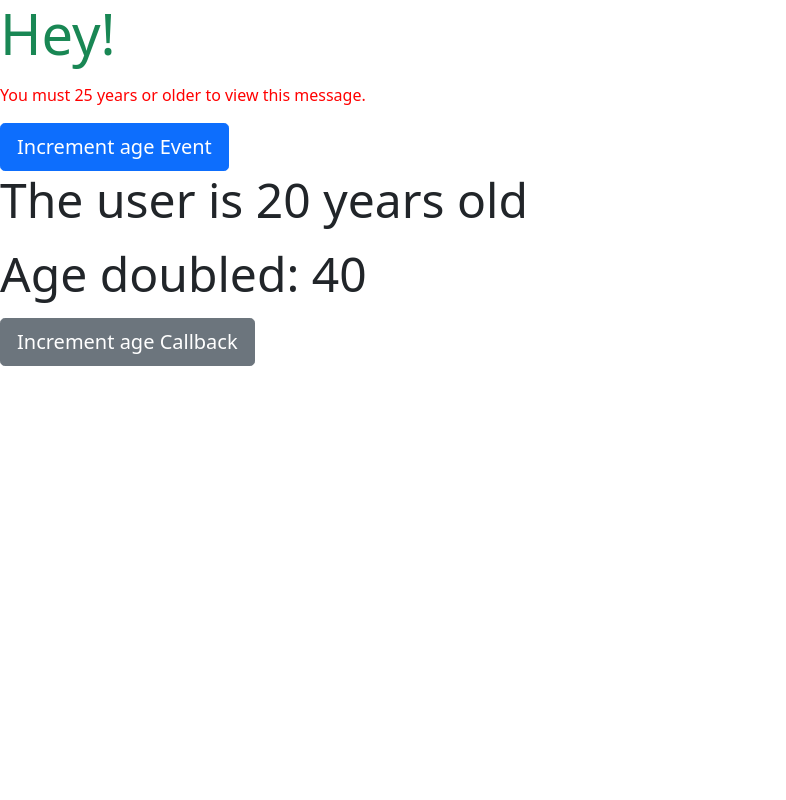
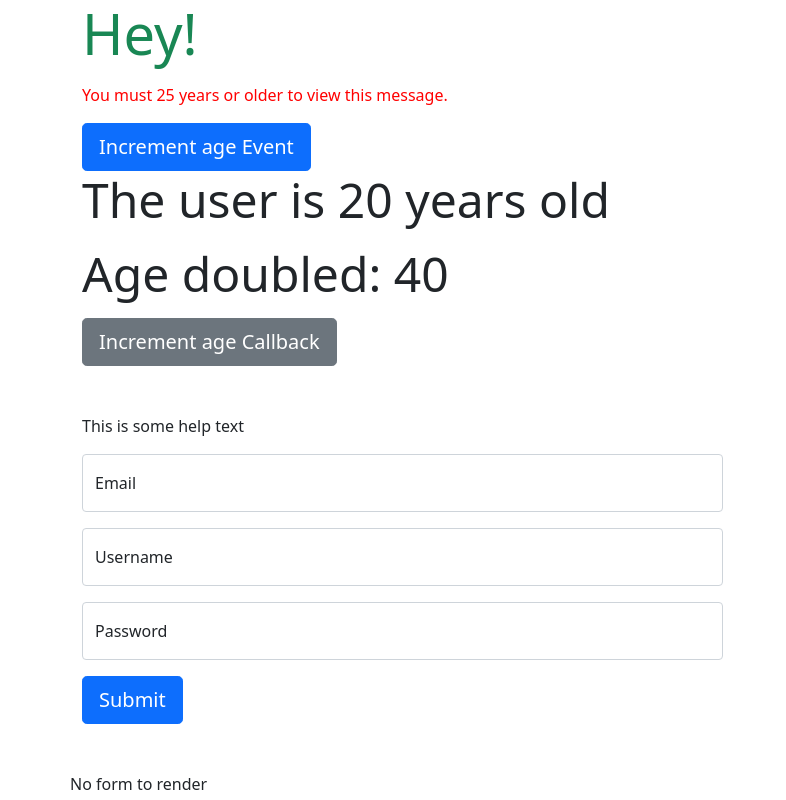
Before and after one commit to jkprogramador/vue-udemy-advanced-components, a Vue app in the folder src/: page / in a window 1280 px wide. Shown: the whole page, without its empty margins (0-786 px from the left). Built offline with nearby package versions, Linux system fonts and the light colour scheme.

Commit message:
Inserting content with slots.

```diff
--- a/src/public/index.html
+++ b/src/public/index.html
@@ -1,17 +1,25 @@
 <!DOCTYPE html>
 <html lang="en" dir="ltr">
+
 <head>
   <meta charset="utf-8">
   <meta http-equiv="X-UA-Compatible" content="IE=edge">
   <meta name="viewport" content="width=device-width,initial-scale=1.0,shrink-to-fit=no">
   <link rel="icon" href="<%= BASE_URL %>favicon.ico">
-    <title><%= htmlWebpackPlugin.options.title %></title>
+  <title>
+    <%= htmlWebpackPlugin.options.title %>
+  </title>
 </head>
+
 <body>
+  <div class="container">
     <noscript>
-      <strong>We're sorry but <%= htmlWebpackPlugin.options.title %> doesn't work properly without JavaScript enabled. Please enable it to continue.</strong>
+      <strong>We're sorry but <%= htmlWebpackPlugin.options.title %> doesn't work properly without JavaScript enabled.
+          Please enable it to continue.</strong>
     </noscript>
     <div id="app"></div>
     <!-- built files will be auto injected -->
+  </div>
 </body>
+
 </html>
--- a/src/src/App.vue
+++ b/src/src/App.vue
@@ -6,17 +6,58 @@
         :ageChangedFn="updateAgeCb"
         @onAgeChanged="updateAge"
     ></userItem>
+    <form-item>
+        <div class="col-12 help">
+            <p>This is some help text</p>
+        </div>
+        <div class="col-md-7 fields">
+            <div class="form-floating mb-3">
+                <input
+                    id="email"
+                    type="text"
+                    class="form-control"
+                    placeholder="Email"
+                />
+                <label for="email">Email</label>
+            </div>
+            <div class="form-floating mb-3">
+                <input
+                    id="username"
+                    class="form-control"
+                    type="text"
+                    placeholder="username"
+                />
+                <label for="username">Username</label>
+            </div>
+            <div class="form-floating mb-3">
+                <input
+                    id="password"
+                    class="form-control"
+                    type="text"
+                    placeholder="password"
+                />
+                <label for="password">Password</label>
+            </div>
+        </div>
+        <div class="col-12 buttons">
+            <button type="submit" class="btn btn-primary btn-lg">Submit</button>
+        </div>
+    </form-item>
+
+    <form-item />
 </template>
 
 <script>
 import GreetingItem from "./components/GreetingItem.vue";
 import UserItem from "./components/UserItem.vue";
+import FormItem from "./components/FormItem.vue";
 
 export default {
     name: "App",
     components: {
         GreetingItem,
         UserItem,
+        FormItem,
     },
     data() {
         return {
--- /dev/null
+++ b/src/src/components/FormItem.vue
@@ -0,0 +1,16 @@
+<template>
+    <form>
+        <div class="row mt-5">
+            <slot>No form to render</slot>
+        </div>
+    </form>
+</template>
+
+<script>
+export default {
+    name: "FormItem",
+};
+</script>
+
+<style>
+</style>
```
Lines whose indentation alone changed are shown as unchanged.
